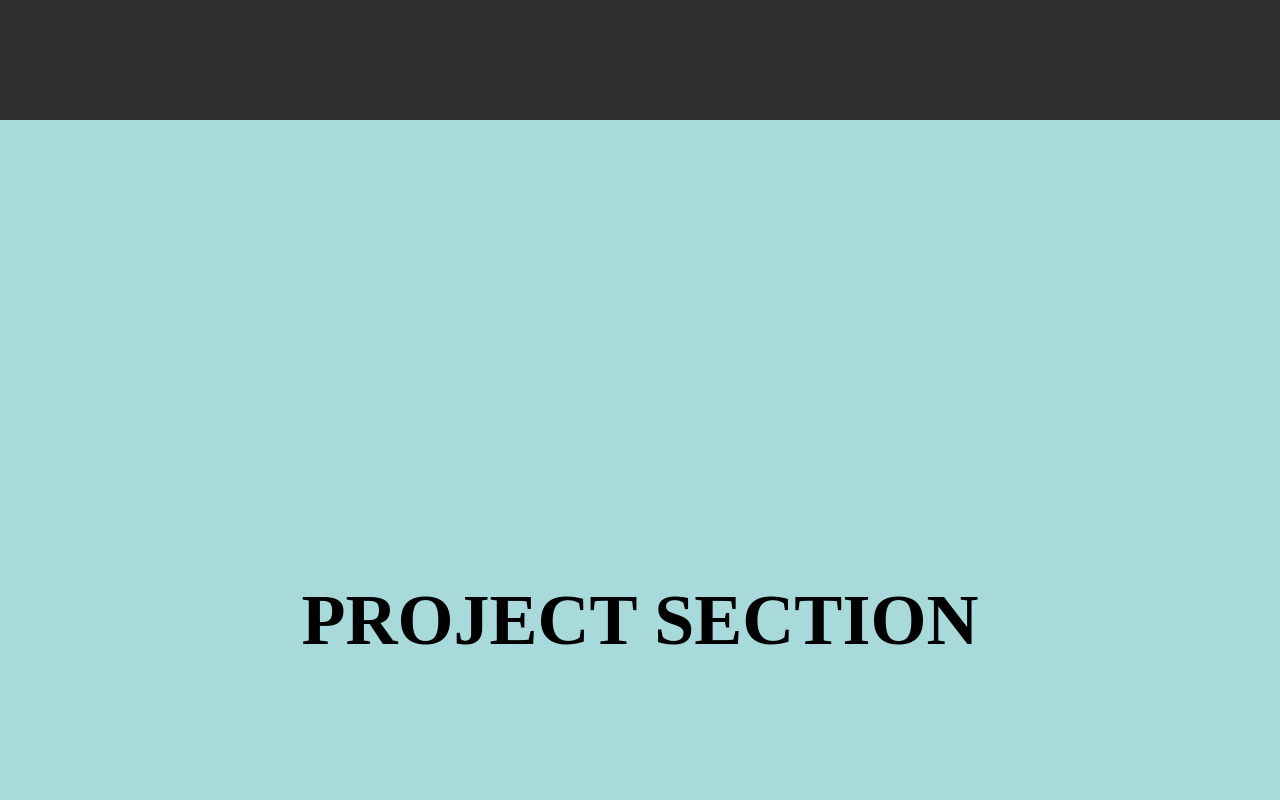
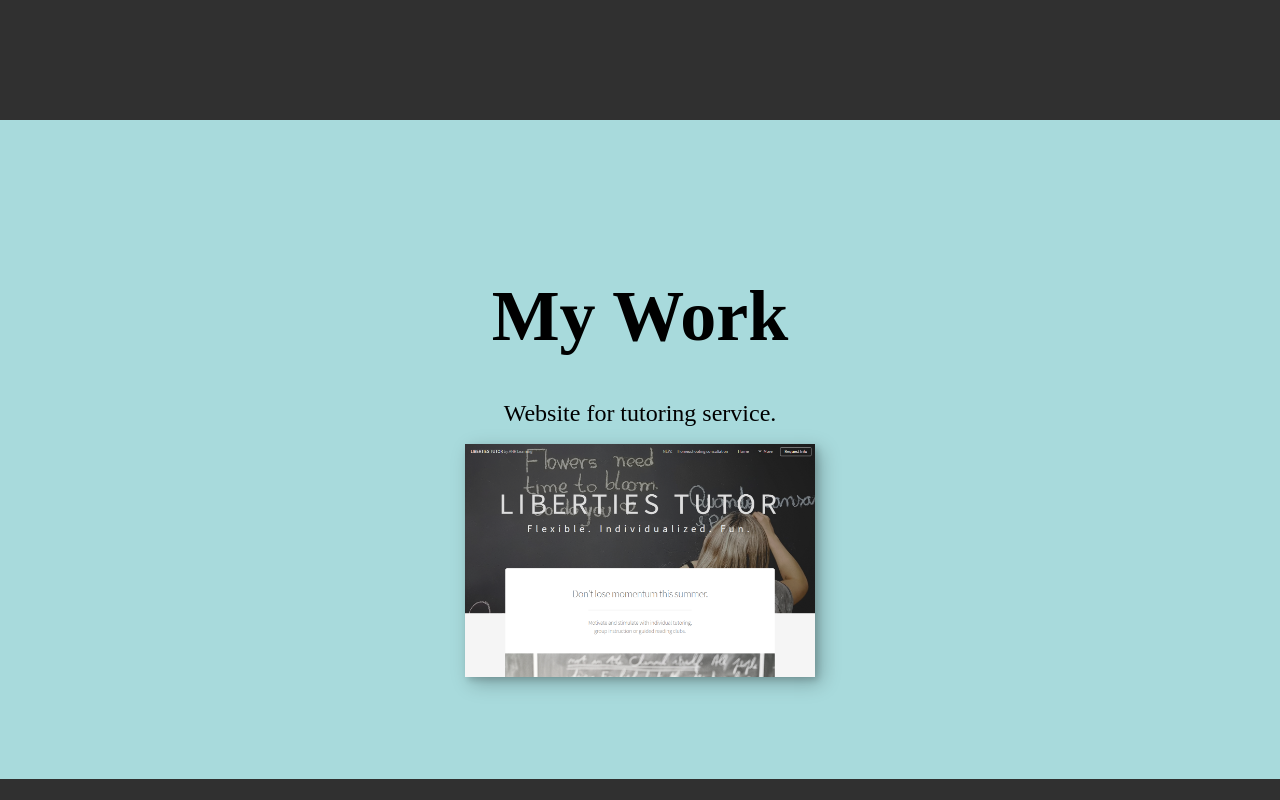
Before and after one commit to ryanroat/FCCPortfolio, a plain HTML site: page index.html in a window 1280 px wide. Shown: the part 680-1480 px from the top of the page. Drawn offline with nearby package versions, Linux system fonts and the light colour scheme.

Commit message:
project title layout and styling

```diff
--- a/index.html
+++ b/index.html
@@ -27,10 +27,13 @@
     </header>
     <section id="welcome-section">
         <h1>WELCOME SECTION</h1>
+        <h2>Section Subtitle</h2>
     </section>
     <section id="projects">
-        <h1>PROJECT SECTION</h1>
-        <div class="project-tile"><a href="" class="project-link"></a></div>
+        <h1 class="section-title">My Work</h1>
+        <div class="project-tile">Website for tutoring service.
+            <a href="https://libertiestutor.com/" class="project-link" target="_blank" rel="noreferrer noopener"><img src="./img/libertiestutor.com_.png" alt="Liberties Tutor .com"></a>
+        </div>
         <div class="project-tile"><a href="" class="project-link"></a></div>
         <div class="project-tile"><a href="" class="project-link"></a></div>
         <div class="project-tile"><a href="" class="project-link"></a></div>
@@ -38,11 +41,11 @@
         <div class="project-tile"><a href="" class="project-link"></a></div>
     </section>
     <section id="profile">
-        <a href="https://github.com/ryanroat" class="profile-link"><i class="fab fa-github-square"></i
+        <a href="https://github.com/ryanroat" id="profile-link" class="profile-link" target="_blank" rel="noreferrer noopener" ><i class="fab fa-github-square"></i
             > Github</a>
-        <a href="https://www.linkedin.com/in/ryanroat/" class="profile-link"><i class="fab fa-linkedin"></i
+        <a href="https://www.linkedin.com/in/ryanroat/" class="profile-link" target="_blank" rel="noreferrer noopener"><i class="fab fa-linkedin"></i
             > LinkedIn</a>
-        <a href="https://twitter.com/ryanroat" class="profile-link"><i class="fab fa-twitter-square"></i
+        <a href="https://twitter.com/ryanroat" class="profile-link" target="_blank" rel="noreferrer noopener"><i class="fab fa-twitter-square"></i
             > Twitter</a>
         <a href="mailto:ryanroat@gmail.com" class="profile-link"><i class="fas fa-envelope-square"></i
             > Send Email</a>
--- a/style.css
+++ b/style.css
@@ -108,19 +108,42 @@ h3 {
     width: 100%;
     height: 100vh;
     display: flex;
+    flex-direction: column;
     align-items: center;
     justify-content: center;
+}
+
+.section-title {
+  padding: 10rem 0 3rem 0;
 }
 
 /* projects / work */
 
 #projects {
     background-color: var(--clr-accent2);
-    height: 1000px;
+    /* height: 1000px; */
     width: 100%;
     display: flex;
+    flex-direction: column;
     align-items: center;
     justify-content: center;
+}
+
+.project-tile {
+  margin: 0 auto 1rem;
+  font-size: var(--fs-h3);
+  display: flex;
+  flex-direction: column;
+  align-items: center;
+  justify-content: center;
+
+}
+
+.project-link img {
+  margin: 1rem  0 0 0;
+  min-width: 150px;
+  max-width: 350px;
+  box-shadow: var(--bs);
 }
 
 /* profile / contact */
```
Also changed, not shown: img/libertiestutor.com_.png (added).
